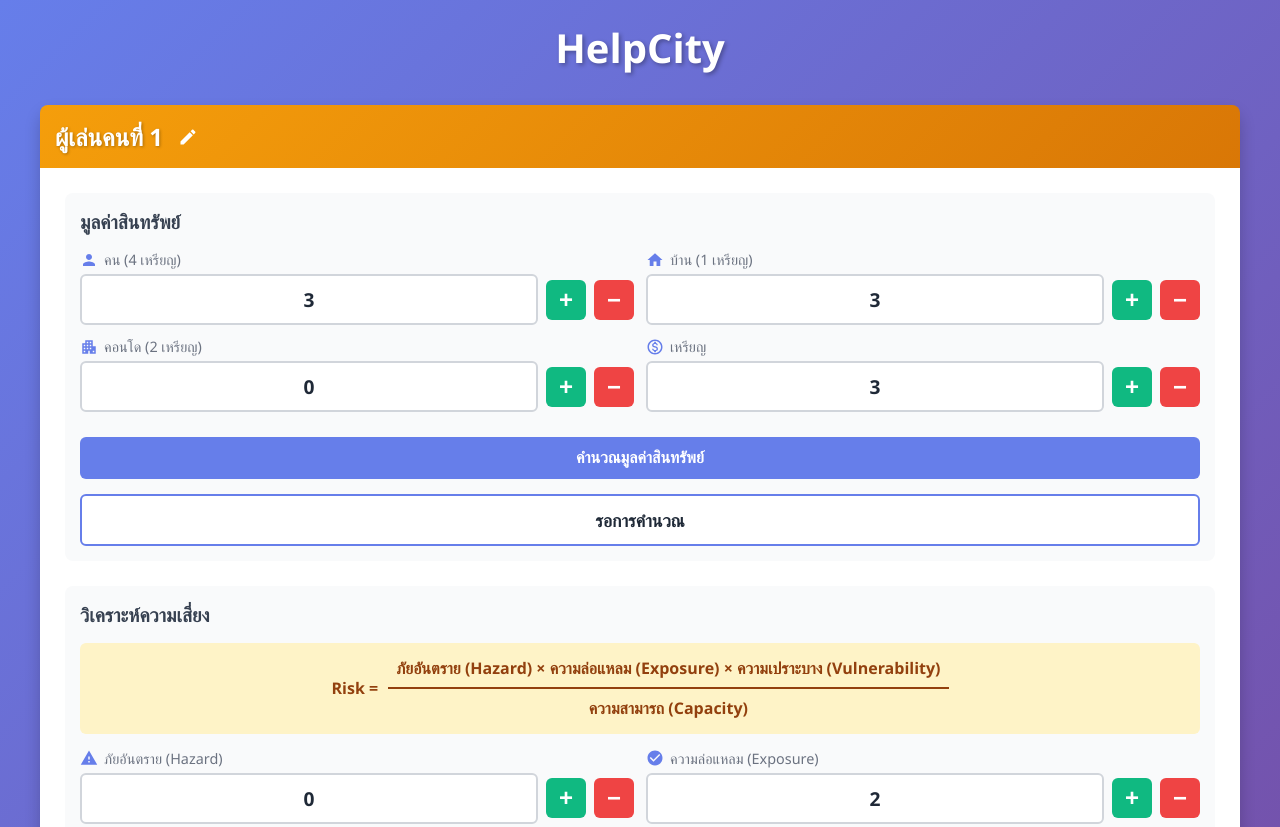
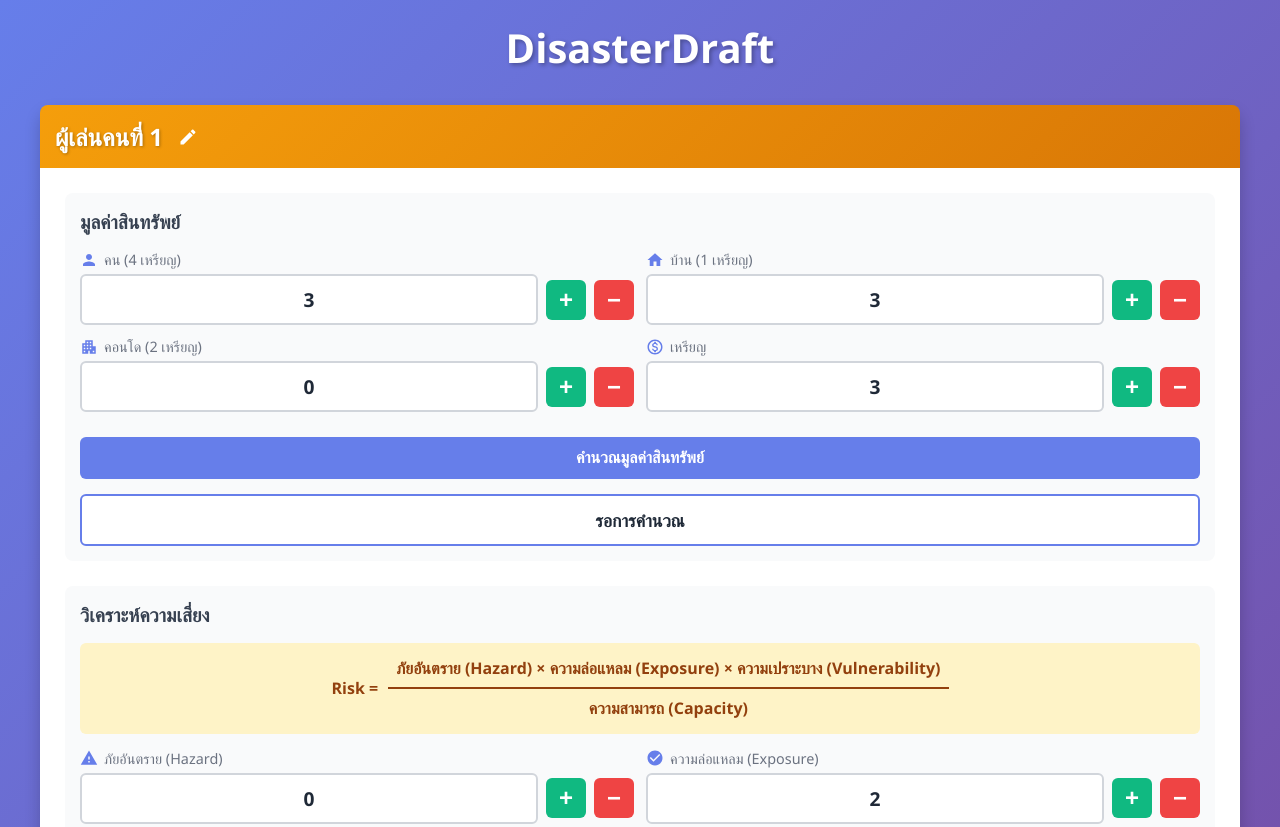
Before and after one commit to Cineplex/DisasterDraft, a plain HTML site: page index.html in a window 1280 px wide. Shown: the top 827 px of the page. Drawn offline with Linux system fonts and the light colour scheme.

Commit message:
เปลี่ยนชื่อเกมใน HTML

```diff
--- a/index.html
+++ b/index.html
@@ -9,7 +9,7 @@
  <body>
   <div class="container">
    <div class="header">
-    <h1 id="game-title">HelpCity</h1>
+    <h1 id="game-title">DisasterDraft</h1>
    </div>
    <div class="players-grid" id="players-container"></div>
    <div class="controls"><button class="add-player-btn" onclick="addPlayer()">
```
